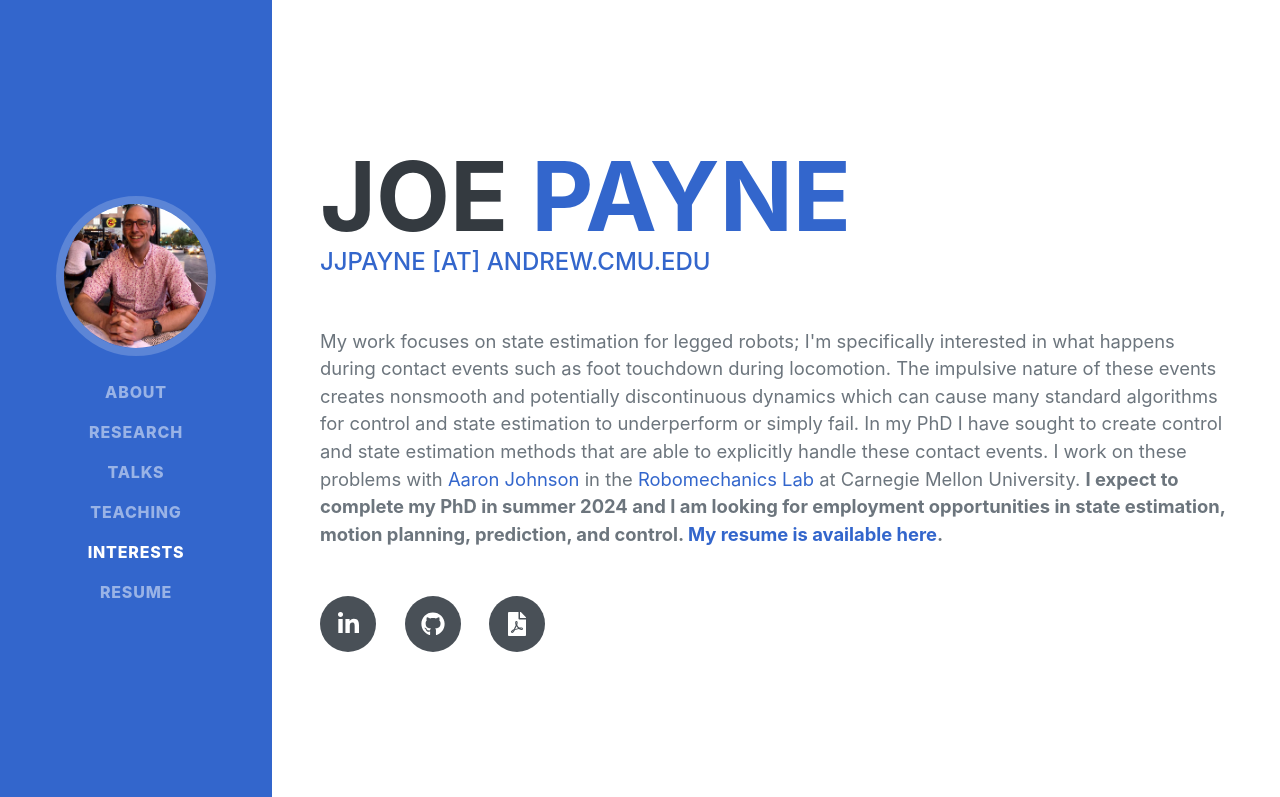
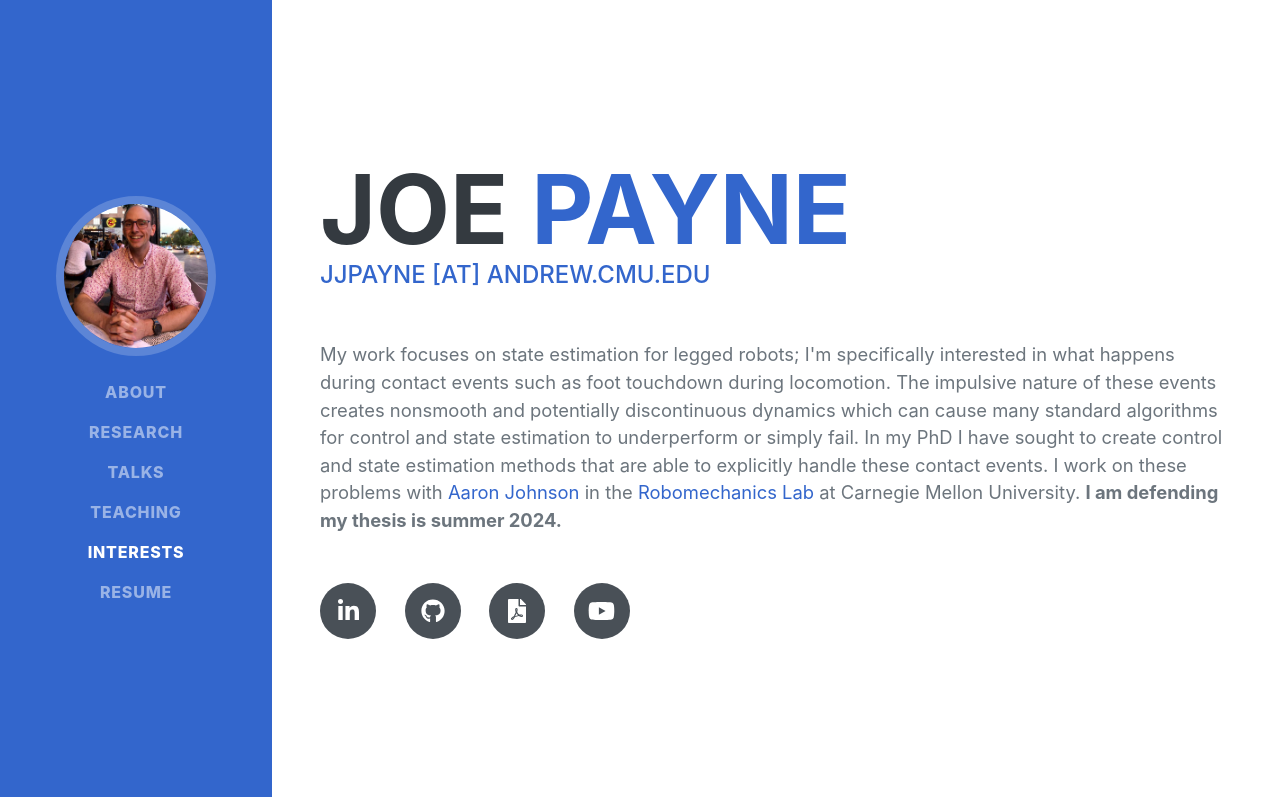
Before and after one commit to jjoepayne/jjoepayne.github.io, a plain HTML site: page index.html in a window 1280 px wide. Shown: the top 797 px of the page. Drawn offline with nearby package versions, Linux system fonts and the light colour scheme; a web font is replaced by a local one.

Commit message:
changing the bit about looking for a job :)

```diff
--- a/index.html
+++ b/index.html
@@ -47,12 +47,12 @@
                         <span class="text-primary">jjpayne [at] andrew.cmu.edu</span>
                     </div>
                     <p class="lead mb-5">
-                        My work focuses on state estimation for legged robots; I'm specifically interested in what happens during contact events such as foot touchdown during locomotion. The impulsive nature of these events creates nonsmooth and potentially discontinuous dynamics which can cause many standard algorithms for control and state estimation to underperform or simply fail. In my PhD I have sought to create control and state estimation methods that are able to explicitly handle these contact events. I work on these problems with <a href="https://www.andrew.cmu.edu/user/amj1/">Aaron Johnson</a> in the <a href="https://www.robomechanics.net">Robomechanics Lab</a> at Carnegie Mellon University. <b>I expect to complete my PhD in summer 2024 and I am looking for employment opportunities in state estimation, motion planning, prediction, and control. <a href="assets/pdfs/Joe_Payne_Resume_2024.pdf">My resume is available here</a>.</b></p>
+                        My work focuses on state estimation for legged robots; I'm specifically interested in what happens during contact events such as foot touchdown during locomotion. The impulsive nature of these events creates nonsmooth and potentially discontinuous dynamics which can cause many standard algorithms for control and state estimation to underperform or simply fail. In my PhD I have sought to create control and state estimation methods that are able to explicitly handle these contact events. I work on these problems with <a href="https://www.andrew.cmu.edu/user/amj1/">Aaron Johnson</a> in the <a href="https://www.robomechanics.net">Robomechanics Lab</a> at Carnegie Mellon University. <b>I am defending my thesis is summer 2024.</b></p>
                     <div class="social-icons">
                         <a class="social-icon" href="https://www.linkedin.com/in/joe-payne-15049341/"><i class="fab fa-linkedin-in"></i></a>
                         <a class="social-icon" href="https://github.com/jjoepayne"><i class="fab fa-github"></i></a>
                         <a class="social-icon" href="assets/pdfs/Joe_Payne_Resume_2024.pdf"><i class="fa fa-file-pdf"></i></a>
-                        <!-- <a class="social-icon" href="https://youtube.com/@Bouldest1"><i class="fab fa-youtube"></i></a> -->
+                        <a class="social-icon" href="https://youtube.com/@Bouldest1"><i class="fab fa-youtube"></i></a>
                     </div>
                 </div>
             </section>
```
